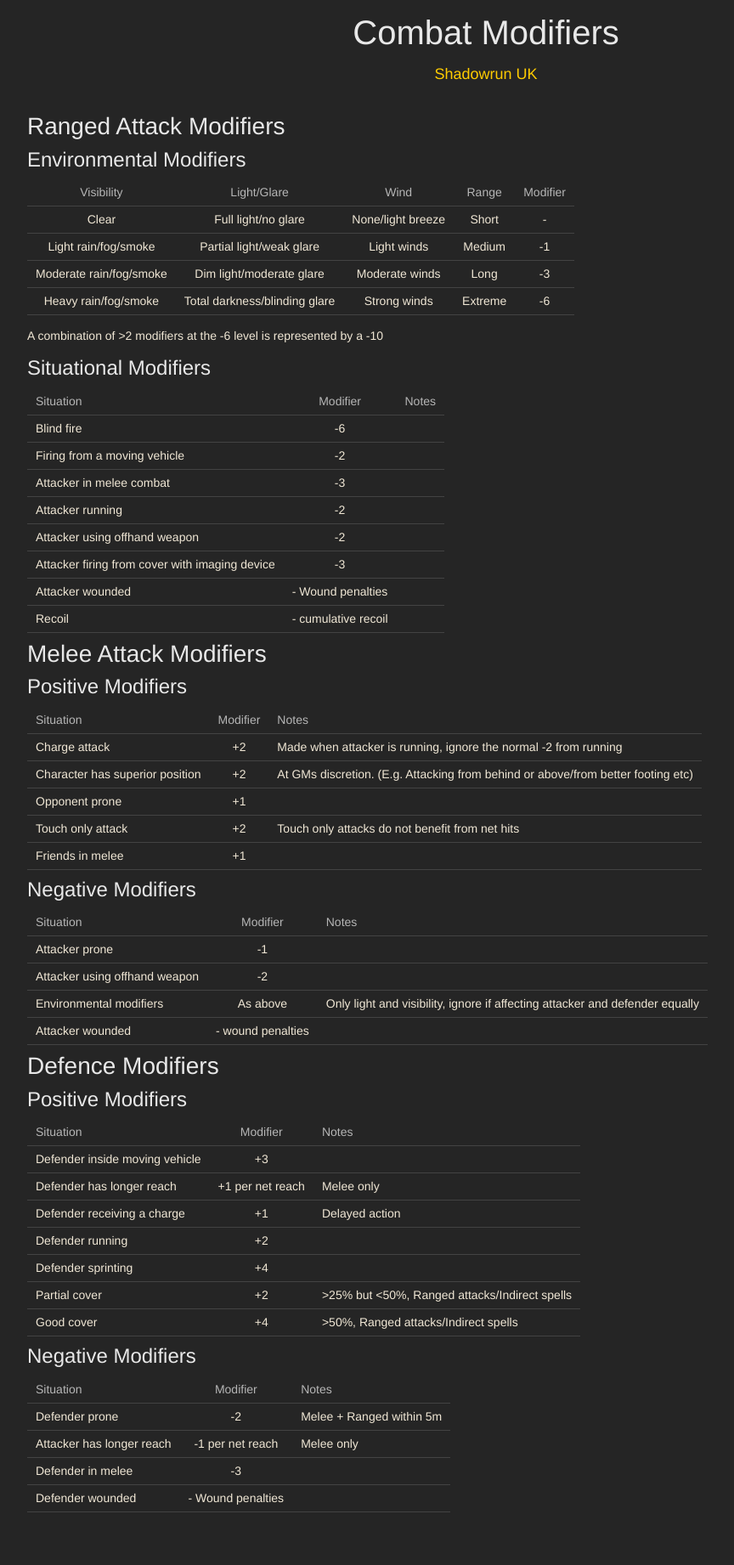
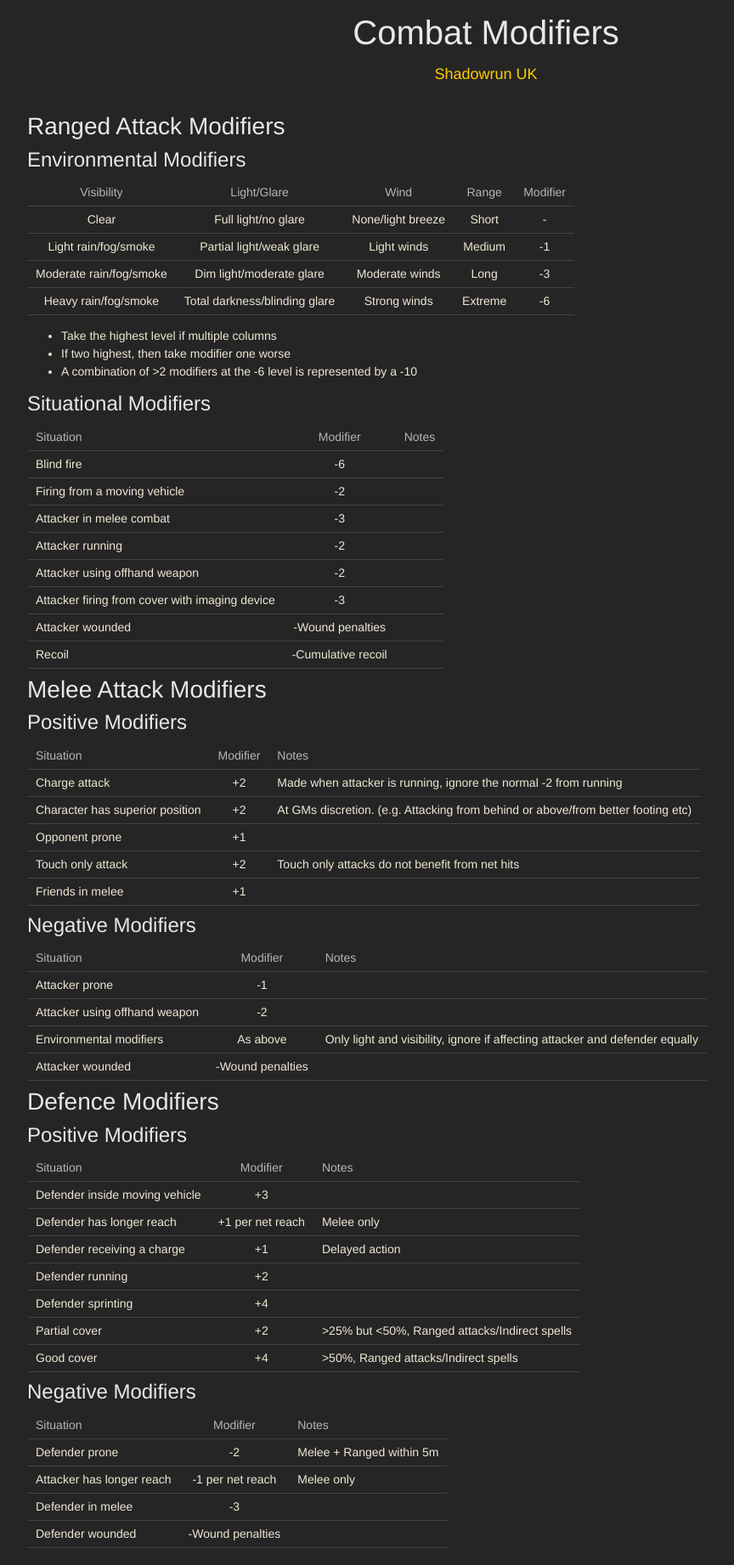
Before and after one commit to Anomandarist/Shadowrun-UK, a Jekyll site: the page built from Rules/CombatModifiers.md, in a window 1280 px wide. Shown: the whole page at 85% size, without its empty margins (68-932 px from the left). Built offline with Jekyll 4.4.1, drawn with Linux system fonts in a browser that asks for light colours; our own code applies the rules of GitHub Pages for plain Markdown files; before the commit the page ends 1800 px from its top, so only the background shows below that.

Commit message:
Bugfixes and Format Standardisation

```diff
--- a/Rules/CombatModifiers.md
+++ b/Rules/CombatModifiers.md
@@ -13,42 +13,44 @@ title: Combat Modifiers
 | Moderate rain/fog/smoke |   Dim light/moderate glare    |  Moderate winds   |  Long   |    -3    |
 |  Heavy rain/fog/smoke   | Total darkness/blinding glare |   Strong winds    | Extreme |    -6    |
 
-A combination of >2 modifiers at the -6 level is represented by a  -10
+- Take the highest level if multiple columns
+- If two highest, then take modifier one worse
+- A combination of >2 modifiers at the -6 level is represented by a  -10
 
 ## Situational Modifiers
 
-| Situation                                      |      Modifier       | Notes |
-| ---------------------------------------------- |:-------------------:| ----- |
-| Blind fire                                     |         -6          |       |
-| Firing from a moving vehicle                   |         -2          |       |
-| Attacker in melee combat                       |         -3          |       |
-| Attacker running                               |         -2          |       |
-| Attacker using offhand weapon                  |         -2          |       |
-| Attacker firing from cover with imaging device |         -3          |       |
-| Attacker wounded                               |  - Wound penalties  |       |
-| Recoil                                         | - cumulative recoil |       |
+| Situation                                      |      Modifier      | Notes |
+| ---------------------------------------------- |:------------------:| ----- |
+| Blind fire                                     |         -6         |       |
+| Firing from a moving vehicle                   |         -2         |       |
+| Attacker in melee combat                       |         -3         |       |
+| Attacker running                               |         -2         |       |
+| Attacker using offhand weapon                  |         -2         |       |
+| Attacker firing from cover with imaging device |         -3         |       |
+| Attacker wounded                               |  -Wound penalties  |       |
+| Recoil                                         | -Cumulative recoil |       |
 
 
 # Melee Attack Modifiers
 
 ## Positive Modifiers
 
-| Situation                       | Modifier | Notes                                                                            |
-| ------------------------------- |:--------:| -------------------------------------------------------------------------------- |
-| Charge attack                   |    +2    | Made when attacker is running, ignore the normal -2 from running                 |
-| Character has superior position |    +2    | At GMs discretion. (E.g. Attacking from behind or above/from better footing etc) |
-| Opponent prone                  |    +1    |                                                                                  |
-| Touch only attack               |    +2    | Touch only attacks do not benefit from net hits                                  |
-| Friends in melee                |    +1    |                                                                                  |
+| Situation                       | Modifier | Notes                                                                             |
+| ------------------------------- |:--------:| --------------------------------------------------------------------------------- |
+| Charge attack                   |    +2    | Made when attacker is running, ignore the normal -2 from running                  |
+| Character has superior position |    +2    | At GMs discretion.  (e.g. Attacking from behind or above/from better footing etc) |
+| Opponent prone                  |    +1    |                                                                                   |
+| Touch only attack               |    +2    | Touch only attacks do not benefit from net hits                                   |
+| Friends in melee                |    +1    |                                                                                   |
 
 ## Negative Modifiers
 
-| Situation                     |     Modifier      | Notes                                                                        |
-| ----------------------------- |:-----------------:| ---------------------------------------------------------------------------- |
-| Attacker prone                |        -1         |                                                                              |
-| Attacker using offhand weapon |        -2         |                                                                              |
-| Environmental modifiers       |     As above      | Only light and visibility, ignore if affecting attacker and defender equally |
-| Attacker wounded              | - wound penalties |                                                                              |
+| Situation                     |     Modifier     | Notes                                                                        |
+| ----------------------------- |:----------------:| ---------------------------------------------------------------------------- |
+| Attacker prone                |        -1        |                                                                              |
+| Attacker using offhand weapon |        -2        |                                                                              |
+| Environmental modifiers       |     As above     | Only light and visibility, ignore if affecting attacker and defender equally |
+| Attacker wounded              | -Wound penalties |                                                                              |
 
 # Defence Modifiers
 
@@ -66,9 +68,9 @@ A combination of >2 modifiers at the -6 level is represented by a  -10
 
 ## Negative Modifiers
 
-| Situation                 |     Modifier      | Notes                    |
-| ------------------------- |:-----------------:| ------------------------ |
-| Defender prone            |        -2         | Melee + Ranged within 5m |
-| Attacker has longer reach | -1 per net reach  | Melee only               |
-| Defender in melee         |        -3         |                          |
-| Defender wounded          | - Wound penalties |                          |
+| Situation                 |     Modifier     | Notes                    |
+| ------------------------- |:----------------:| ------------------------ |
+| Defender prone            |        -2        | Melee + Ranged within 5m |
+| Attacker has longer reach | -1 per net reach | Melee only               |
+| Defender in melee         |        -3        |                          |
+| Defender wounded          | -Wound penalties |                          |
```
Also changed, not shown: Rules/CombatActions.md (renamed from Rules/Actions.md, +4 -4 lines), Rules/ElementalDamage.md (+6 -6 lines), index.md (+1 -1 lines), Rules/Firearms.md (line endings or trailing spaces).
